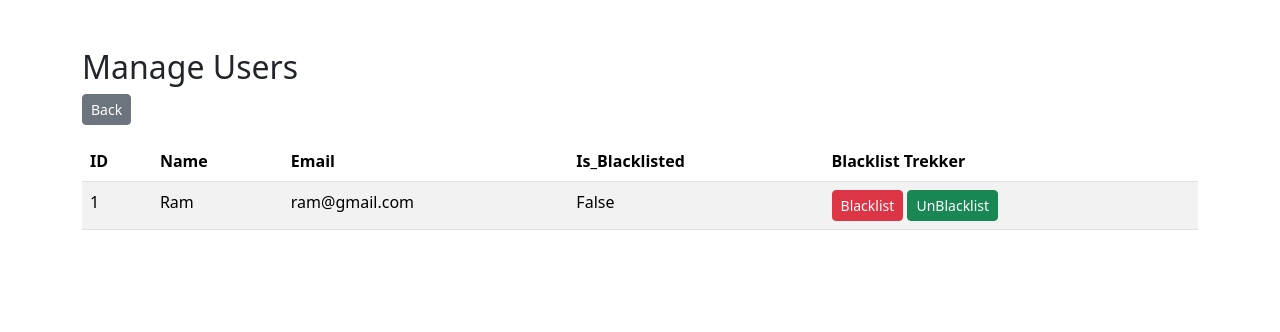
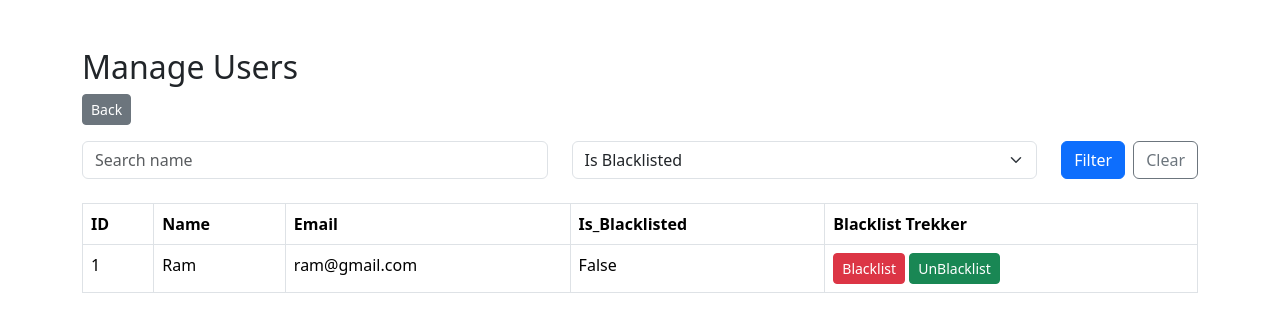
Before and after one commit to MASJV/trekking-management-system, a Flask app: page /admin/users in a window 1280 px wide. Shown: the top 332 px of the page. Run offline with Flask 3, Linux system fonts and the light colour scheme; a user stored in the database is signed in; data comes from the database, SQL or seed files in the repository.

Commit message:
Add filter for users based on name and blacklisted status

```diff
--- a/routes/admin.py
+++ b/routes/admin.py
@@ -147,9 +147,20 @@ def manage_users():
     if current_user.role != "admin":
         return "Access Denied", 403
 
-    users = User.query.all()
+    name = (request.args.get('name') or '').strip()
+    is_blacklisted = (request.args.get('is_blacklisted') or '').strip()
 
-    return render_template('admin_users.html', users=users)
+    filters = []
+    if name:
+        filters.append(User.name.ilike(f"%{name}%"))
+    if is_blacklisted == 'True':
+        filters.append(User.is_blacklisted.is_(True))
+    elif is_blacklisted == 'False':
+        filters.append(User.is_blacklisted.is_(False))
+
+    users = User.query.filter(*filters).all()
+
+    return render_template('admin_users.html', users=users, u_name=name, u_isblacklisted=is_blacklisted)
 
 @admin_routes.route('/admin/users/blacklist/<int:user_id>', methods=['POST'])
 @login_required
--- a/templates/admin_treks.html
+++ b/templates/admin_treks.html
@@ -44,7 +44,7 @@
             </div>
         </form>
 
-        <table class="table table-striped">
+        <table class="table table-bordered">
             <thead>
                 <tr>
                     <th>ID</th>
--- a/templates/admin_users.html
+++ b/templates/admin_users.html
@@ -9,7 +9,27 @@
             <h2>Manage Users</h2>
             <a href="{{ url_for('admin.admin_dashboard') }}" class="btn btn-secondary btn-sm mb-3">Back</a>
 
-            <table class="table table-striped">
+            <form method="GET" action="{{url_for('admin.manage_users')}}" class="row g-4 mb-4">
+                <div class="col md-3">
+                    <input type="text" name="name" class="form-control" placeholder="Search name" value="{{ u_name }}">
+                </div>
+
+                <div class="col md-2">
+                    <select name="is_blacklisted" class="form-select">
+                        <option value="">Is Blacklisted</option>
+                        {% for bl in ['False','True'] %}
+                            <option value="{{bl}}" {% if u_isblacklisted==bl %}selected{% endif %}>{{bl|capitalize}}</option>
+                        {% endfor %}
+                    </select>
+                </div>
+
+                <div class="col-auto d-flex gap-2">
+                    <button type="submit" class="btn btn-primary">Filter</button>
+                    <a href="{{ url_for('admin.manage_users') }}" class="btn btn-outline-secondary">Clear</a>
+                </div>
+            </form>
+
+            <table class="table table-bordered">
                 <thead>
                     <tr>
                         <th>ID</th>
```
